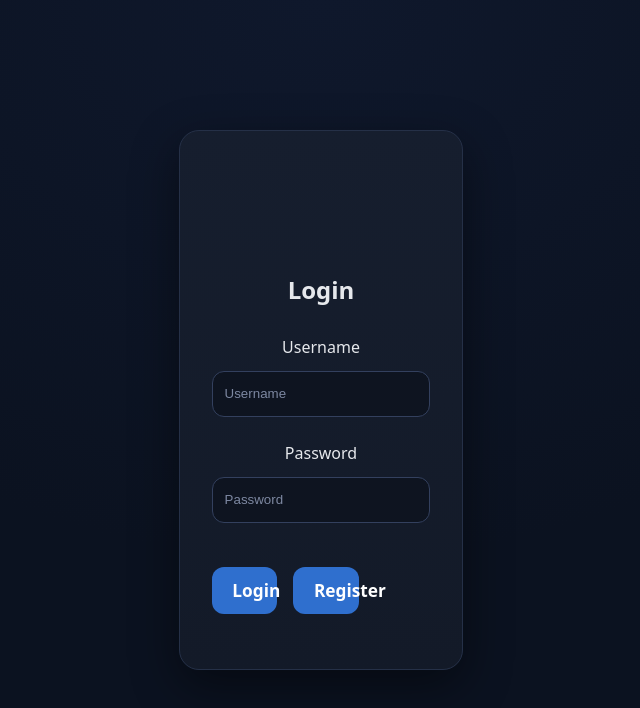
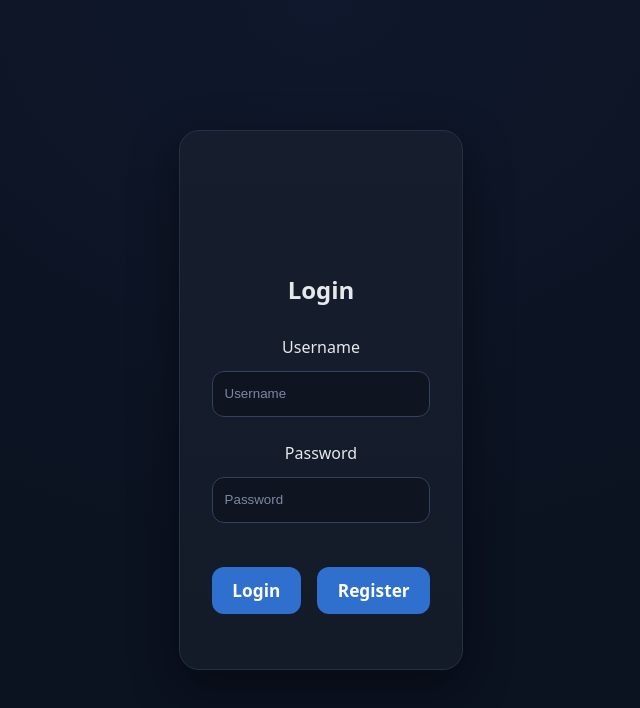
Before and after one commit to serjimmy355/bp, a React (Vite) app in the folder frontend/: page / in a window 1280 px wide. Shown: the top 708 px of the page, without its empty margins (319-959 px from the left). Built offline with nearby package versions, Linux system fonts and the light colour scheme.

Commit message:
Update project files

```diff
--- a/frontend/src/App.css
+++ b/frontend/src/App.css
@@ -76,7 +76,7 @@ textarea:focus {
 
 /* Buttons */
 button {
-  width: 30%;
+  width: 70%;
   font-size: 1.08rem;
   background: var(--accent);
   color: #fff;
```
